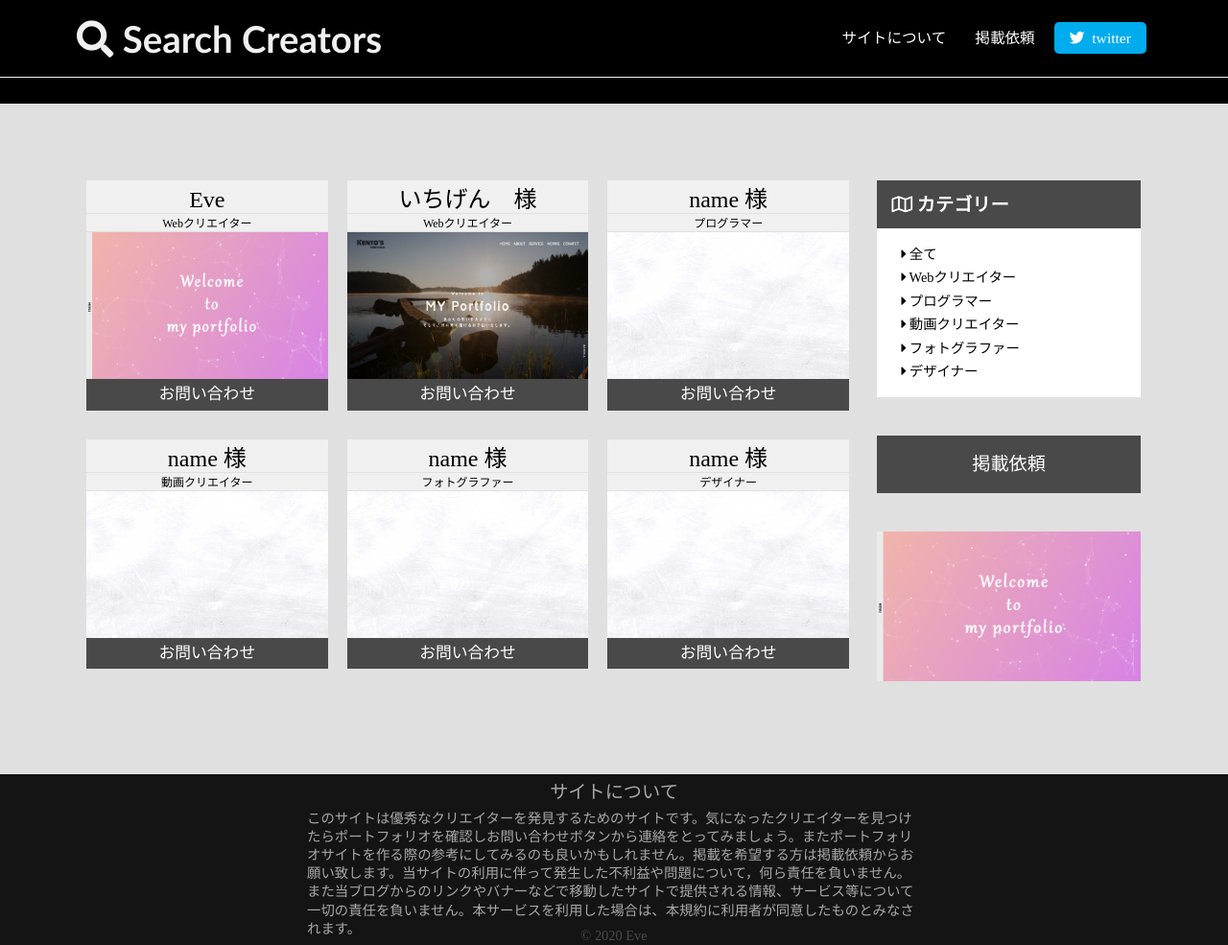
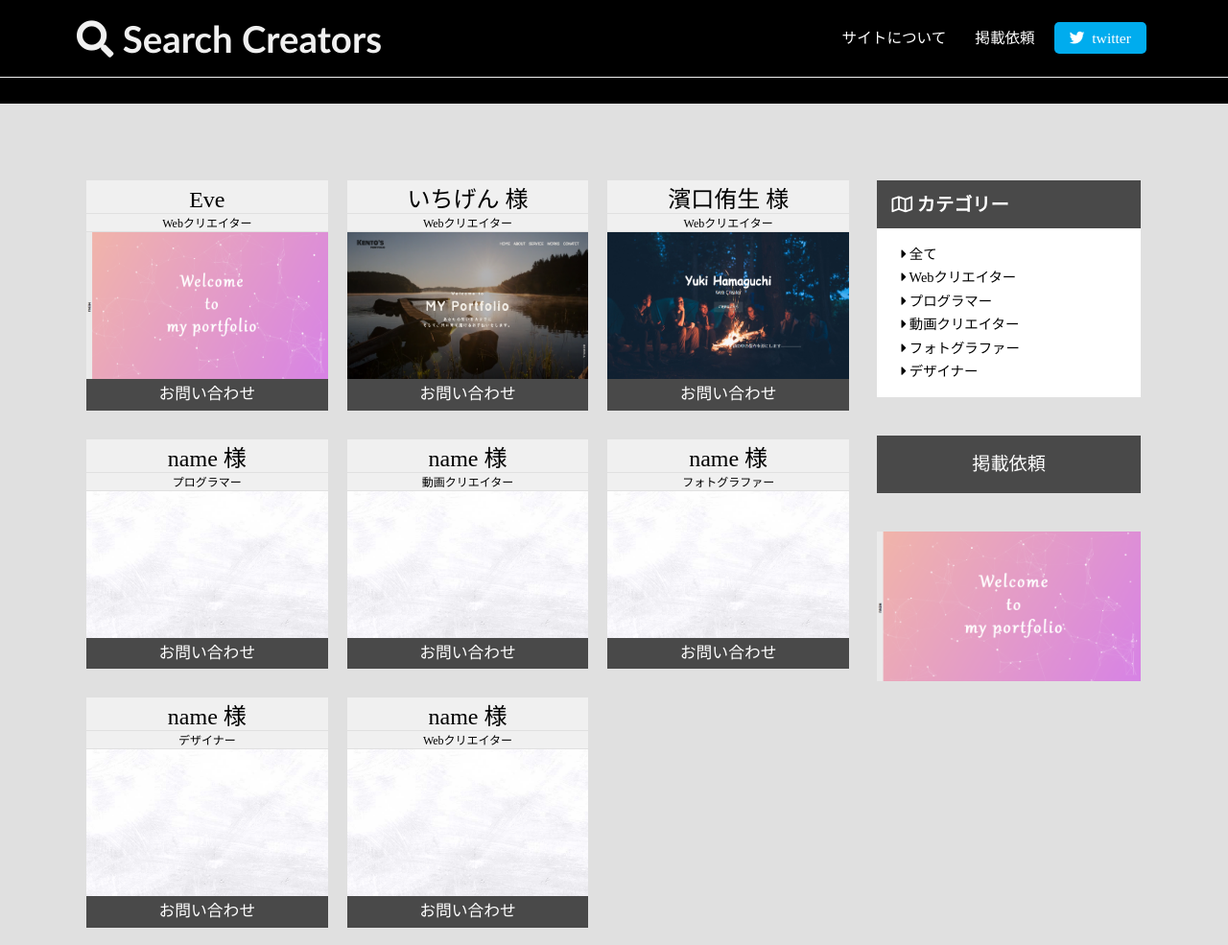
Before and after one commit to eve86/Search-Creators, a plain HTML site: page index.html in a window 1280 px wide. Shown: the top 985 px of the page at 96% size. Drawn offline with nearby package versions, Linux system fonts and the light colour scheme.

Commit message:
Update index.html

```diff
--- a/index.html
+++ b/index.html
@@ -18,7 +18,6 @@
     <div class="header-right">
         <ul>
             <li><a href="#footer" class="header-content">サイトについて</a></li>
-            <!-- <li><a href="" class="header-content">注意点</a></li> -->
             <li><a class="header-content" href="https://twitter.com/messages/compose?recipient_id=1241318567129145345&ref_src=twsrc%5Etfw" class="twitter-dm-button" data-screen-name="@HTMLCSS22246654" data-show-count="false">掲載依頼</a><script async src="https://platform.twitter.com/widgets.js" charset="utf-8"></script></li>
             <li><a class="header-twitter" href="https://twitter.com/HTMLCSS22246654"><i class="fab fa-twitter header-twitter-icon"></i>twitter</a></li>
         </ul>
@@ -48,10 +47,16 @@
           <a href="https://twitter.com/HTMLCSS22246654" class="main-item-btn">お問い合わせ</a>
         </div>
         <div class="main-item" data-category="section1">
-          <p class="user-name">いちげん　様</p>
+          <p class="user-name">いちげん 様</p>
           <p class="categories-content">Webクリエイター</p>
           <a href="https://ichikachan.com/"><img src="item2.png" alt="スクリーンショット"></a>
           <a href="https://twitter.com/CodOsk" class="main-item-btn">お問い合わせ</a>
+        </div>
+        <div class="main-item" data-category="section1">
+          <p class="user-name">濱口侑生 様</p>
+          <p class="categories-content">Webクリエイター</p>
+          <a href="http://hamablog.sakura.ne.jp/portfoliomaster/"><img src="item3.png" alt="スクリーンショット"></a>
+          <a href="https://twitter.com/Yuki8Hamaguchi?s=20" class="main-item-btn">お問い合わせ</a>
         </div>
         <div class="main-item" data-category="section2">
           <p class="user-name">name 様</p>
@@ -74,6 +79,12 @@
         <div class="main-item" data-category="section5">
           <p class="user-name">name 様</p>
           <p class="categories-content">デザイナー</p>
+          <a href=""><img src="none.jpg" alt="スクリーンショット"></a>
+          <a href="" class="main-item-btn">お問い合わせ</a>
+        </div>
+        <div class="main-item" data-category="section1">
+          <p class="user-name">name 様</p>
+          <p class="categories-content">Webクリエイター</p>
           <a href=""><img src="none.jpg" alt="スクリーンショット"></a>
           <a href="" class="main-item-btn">お問い合わせ</a>
         </div>
@@ -112,3 +123,4 @@
   </footer>
 <script src="script.js"></script>
 </body>
+</html>
```
